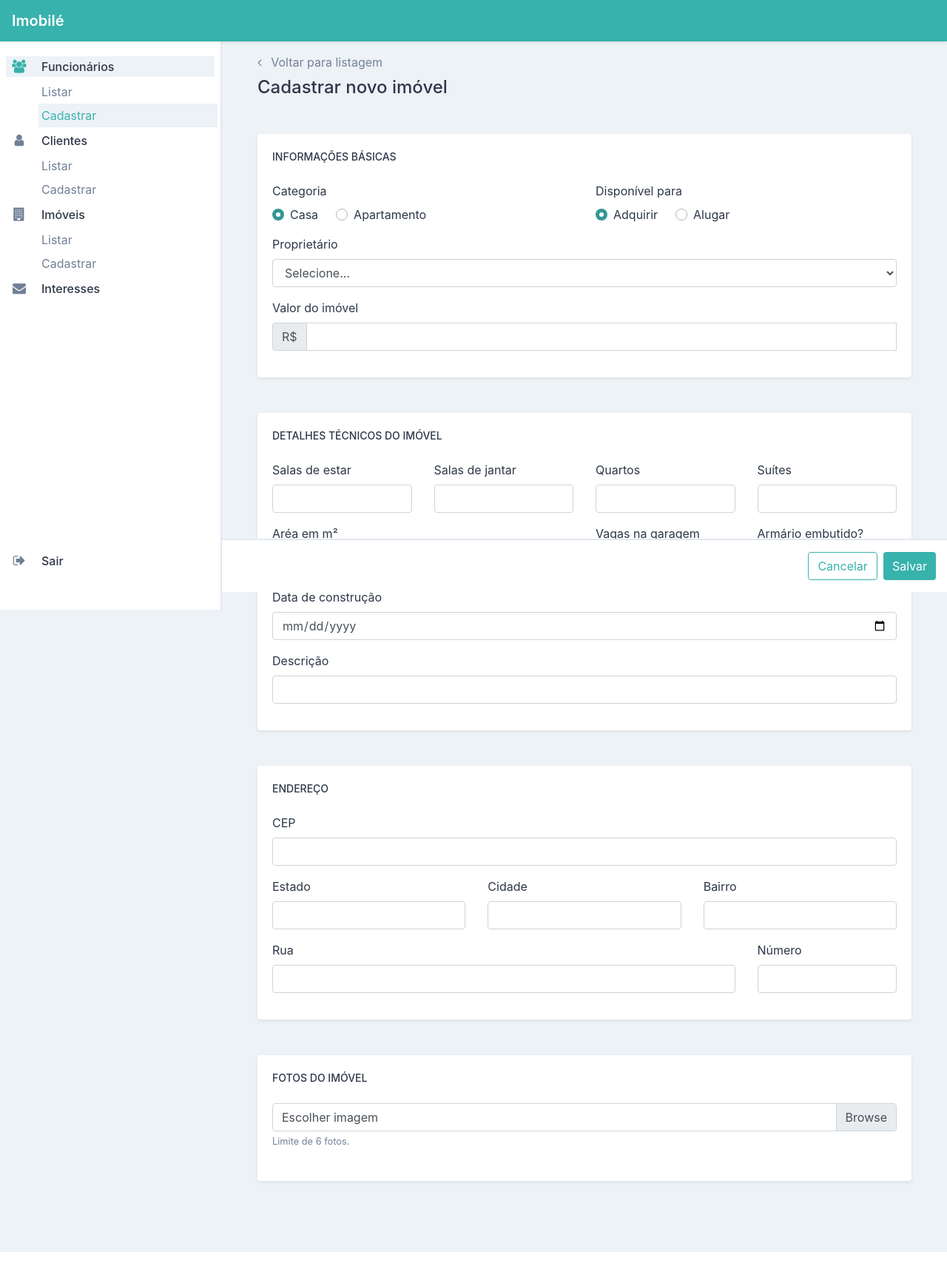
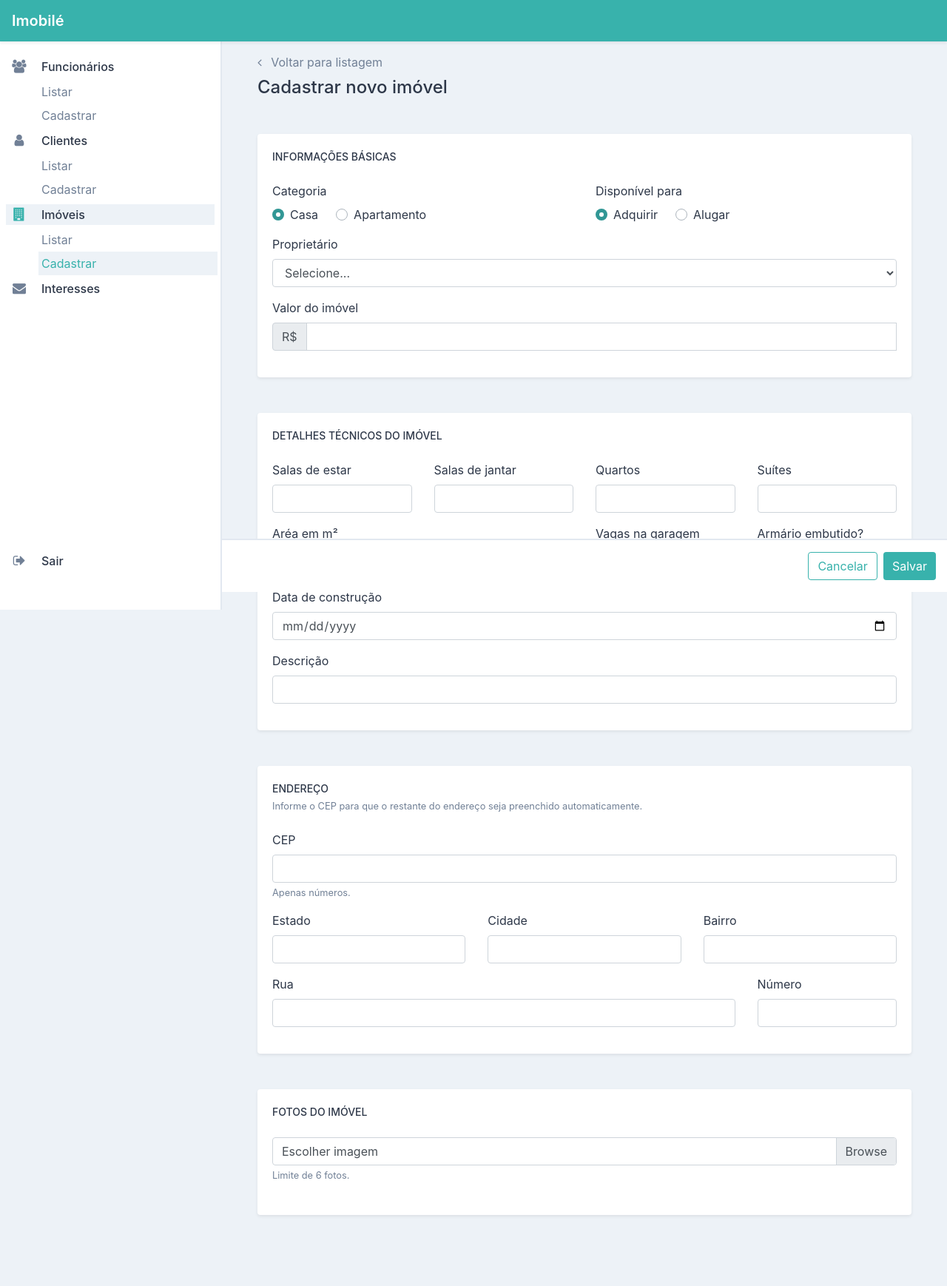
Before and after one commit to matheusfriguette/imobiliaria, a PHP site: page /app/private/cadastrar-imovel.html in a window 1280 px wide. Shown: the whole page at 74% size. Before the commit the page ends 1692 px from the top, so only its background shows below. Run offline with PHP 8.4, Linux system fonts and the light colour scheme.

Commit message:
adicionando validacao de imagem

```diff
--- a/app/private/cadastrar-imovel.html
+++ b/app/private/cadastrar-imovel.html
@@ -33,7 +33,7 @@
         <nav class="d-flex flex-column h-100 py-5">
           <ul class="nav flex-column flex-grow-1 mx-0">
             <li class="nav-item">
-              <a class="nav-link active mx-2 px-1 py-0 my-1" href="#funcionarios" data-toggle="collapse">
+              <a class="nav-link mx-2 px-1 py-0 my-1" href="#funcionarios" data-toggle="collapse">
                 <div class="d-flex align-items-baseline font-weight-medium">
                   <div class="iconbox iconbox-sm">
                     <i class="fa fa-group font-size-18"></i>
@@ -46,7 +46,7 @@
                   <a class="nav-link mx-1 px-1 py-1" href="listar-funcionarios.html">Listar</a>
                 </li>
                 <li class="nav-item">
-                  <a class="nav-link active mx-1 px-1 py-1" href="cadastrar-funcionario.html">Cadastrar</a>
+                  <a class="nav-link mx-1 px-1 py-1" href="cadastrar-funcionario.html">Cadastrar</a>
                 </li>
               </ul>
             </li>
@@ -69,7 +69,7 @@
               </ul>
             </li>
             <li class="nav-item">
-              <a class="nav-link mx-2 my-1 px-1 py-0" href="#imoveis" data-toggle="collapse">
+              <a class="nav-link active mx-2 my-1 px-1 py-0" href="#imoveis" data-toggle="collapse">
                 <div class="d-flex align-items-baseline font-weight-medium">
                   <div class="iconbox iconbox-sm">
                     <i class="fa fa-building font-size-18"></i>
@@ -82,7 +82,7 @@
                   <a class="nav-link mx-1 px-1 py-1" href="listar-imoveis.html">Listar</a>
                 </li>
                 <li class="nav-item">
-                  <a class="nav-link mx-1 px-1 py-1" href="cadastrar-imovel.html">Cadastrar</a>
+                  <a class="nav-link active mx-1 px-1 py-1" href="cadastrar-imovel.html">Cadastrar</a>
                 </li>
               </ul>
             </li>
@@ -310,9 +310,21 @@
             <div class="card shadow-sm border-0 overflow-hidden mt-5">
               <div class="card-body">
                 <div class="text-uppercase font-size-14 font-weight-medium">Endereço</div>
+                <small class="form-text text-muted">
+                  Informe o CEP para que o restante do endereço seja preenchido automaticamente.
+                </small>
                 <div class="form-group mt-4">
                   <label>CEP</label>
-                  <input class="form-control" name="cep" type="text" required />
+                  <input class="form-control" name="cep" type="text" minlength="8" maxlength="8" regex="^[0-9]*$" required />
+                  <small class="form-text text-muted">
+                    Apenas números.
+                  </small>
+                  <div class="invalid-feedback">
+                    Digite um CEP válido.
+                  </div>
+                  <div id="cepInvalido" class="invalid-feedback d-none">
+                    Não foi possível encontrar um endereço com esse CEP.
+                  </div>
                 </div>
                 <div class="row">
                   <div class="col-md-4">
@@ -370,12 +382,19 @@
                 <div class="text-uppercase font-size-14 font-weight-medium">Fotos do imóvel</div>
                 <div class="form-group mt-4">
                   <div class="custom-file">
-                    <input type="file" class="custom-file-input" id="fotoImovel" />
-                    <label class="custom-file-label" for="fotoImovel">Escolher imagem</label>
+                    <input class="custom-file-input" id="fotoImovel" name="fotos" type="file" />
+                    <label class="custom-file-label no-validation" for="fotoImovel">Escolher imagem</label>
                   </div>
                   <small class="form-text text-muted">
                     Limite de 6 fotos.
                   </small>
+                  <div id="fotosInvalido" class="invalid-feedback d-none">
+                    Limite de fotos atingido.
+                  </div>
+                  <input class="form-control d-none" name="numeroFotos" type="number" value="0" min="3" />
+                  <div class="invalid-feedback">
+                    Você precisa enviar pelo menos 3 fotos do imóvel.
+                  </div>
                 </div>
                 <div class="row mt-4" id="fotosImovel"></div>
               </div>
--- a/assets/css/custom.css
+++ b/assets/css/custom.css
@@ -204,6 +204,10 @@ a[data-toggle='collapse'] {
   }
 }
 
+.no-validation {
+  border-color: #ced4da !important;
+}
+
 @media (min-width: 992px) {
   .page-sidebar {
     width: 300px;
--- a/assets/js/main.js
+++ b/assets/js/main.js
@@ -12,17 +12,67 @@ $(document).ready(function() {
     $('.page-sidebar').toggleClass('active');
   });
 
-  $(document.forms.cliente.cep).on('focusout', (event) => {
+  // $(document.forms.funcionario.cep).on('focusin', (event) => {
+  //   $('#cepInvalido').removeClass('d-block');
+  //   $('#cepInvalido').addClass('d-none');
+  // });
+
+  // $(document.forms.funcionario.cep).on('focusout', (event) => {
+  //   if (event.target.validity.valid) {
+  //     $.getJSON('https://viacep.com.br/ws/' + document.forms.funcionario.cep.value + '/json/?callback=?', (data) => {
+  //       console.log(data);
+  //       if (data.erro === undefined) {
+  //         $(document.forms.funcionario.estado).val(data.uf);
+  //         $(document.forms.funcionario.cidade).val(data.localidade);
+  //         $(document.forms.funcionario.bairro).val(data.bairro);
+  //         $(document.forms.funcionario.rua).val(data.logradouro);
+  //       } else {
+  //         $('#cepInvalido').toggleClass('d-block');
+  //         $('#cepInvalido').toggleClass('d-none');
+  //       }
+  //     });
+  //   }
+  // });
+
+  // $(document.forms.cliente.cep).on('focusin', (event) => {
+  //   $('#cepInvalido').removeClass('d-block');
+  //   $('#cepInvalido').addClass('d-none');
+  // });
+
+  // $(document.forms.cliente.cep).on('focusout', (event) => {
+  //   if (event.target.validity.valid) {
+  //     $.getJSON('https://viacep.com.br/ws/' + document.forms.cliente.cep.value + '/json/?callback=?', (data) => {
+  //       console.log(data);
+  //       if (data.erro === undefined) {
+  //         $(document.forms.cliente.estado).val(data.uf);
+  //         $(document.forms.cliente.cidade).val(data.localidade);
+  //         $(document.forms.cliente.bairro).val(data.bairro);
+  //         $(document.forms.cliente.rua).val(data.logradouro);
+  //       } else {
+  //         $('#cepInvalido').toggleClass('d-block');
+  //         $('#cepInvalido').toggleClass('d-none');
+  //       }
+  //     });
+  //   }
+  // });
+
+  $(document.forms.imovel.cep).on('focusin', (event) => {
+    $('#cepInvalido').removeClass('d-block');
+    $('#cepInvalido').addClass('d-none');
+  });
+
+  $(document.forms.imovel.cep).on('focusout', (event) => {
     if (event.target.validity.valid) {
-      $.getJSON('https://viacep.com.br/ws/' + document.forms.cliente.cep.value + '/json/?callback=?', (data) => {
-        if (!('erro' in data)) {
-          $(document.forms.cliente.estado).val(data.uf);
-          $(document.forms.cliente.cidade).val(data.localidade);
-          $(document.forms.cliente.bairro).val(data.bairro);
-          $(document.forms.cliente.rua).val(data.logradouro);
+      $.getJSON('https://viacep.com.br/ws/' + document.forms.imovel.cep.value + '/json/?callback=?', (data) => {
+        console.log(data);
+        if (data.erro === undefined) {
+          $(document.forms.imovel.estado).val(data.uf);
+          $(document.forms.imovel.cidade).val(data.localidade);
+          $(document.forms.imovel.bairro).val(data.bairro);
+          $(document.forms.imovel.rua).val(data.logradouro);
         } else {
-          limpa_formulário_cep();
-          alert('CEP não encontrado.');
+          $('#cepInvalido').toggleClass('d-block');
+          $('#cepInvalido').toggleClass('d-none');
         }
       });
     }
@@ -34,7 +84,13 @@ $(document).ready(function() {
     $('#valorAluguel').toggleClass('d-none');
   });
 
-  $('#fotoImovel').on('change', (event) => {
+  let listaFotos = [];
+
+  $(document.forms.imovel.fotos).on('change', (event) => {
+    if (listaFotos.length < 6) {
+      listaFotos.push(document.forms.imovel.fotos.files[0]);
+      document.forms.imovel.numeroFotos.value = listaFotos.length;
+
       let fileReader = new FileReader();
 
       fileReader.onload = function(e) {
@@ -46,5 +102,9 @@ $(document).ready(function() {
       };
 
       fileReader.readAsDataURL(event.target.files[0]);
+    } else {
+      $('#fotosInvalido').addClass('d-block');
+      $('#fotosInvalido').removeClass('d-none');
+    }
   });
 });
```
Also changed, not shown: app/private/cadastrar-cliente.html (+5 -2 lines), app/private/cadastrar-funcionario.html (+11 -2 lines). Lines whose indentation alone changed are shown as unchanged.
